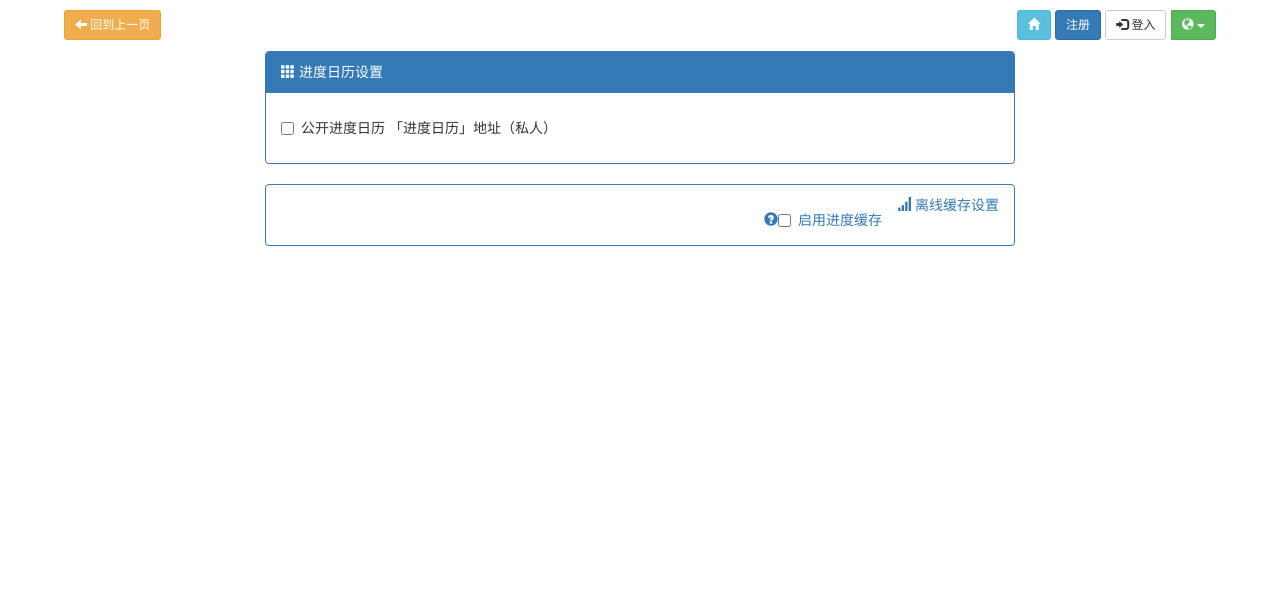
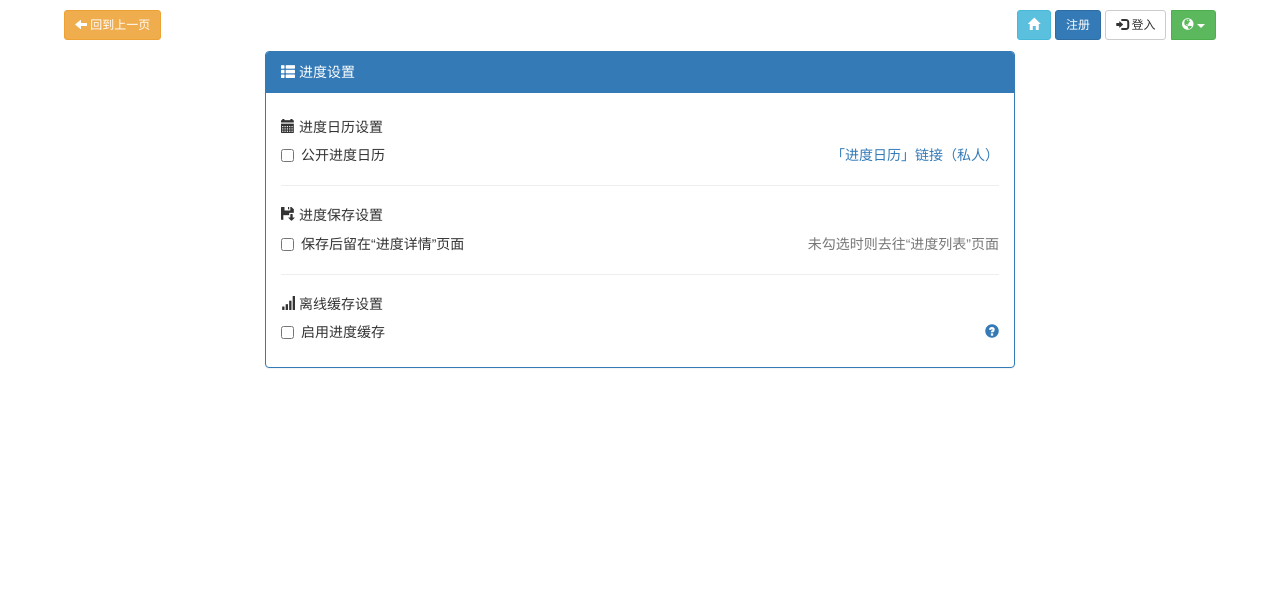
Before and after one commit to kyan001/Portal-Django, a Django app: template main/templates/user/setting.html in a window 1280 px wide. Shown: the top 607 px of the page. Run offline with Django 3.2, Linux system fonts and the light colour scheme; the template is opened without the code that fills it, so the values that code supplies are empty; parts of the project's set-up code (start-up, migrations or seed data) failed here and were passed over; some libraries are stand-ins or nearby versions.

Commit message:
settings now in the same form

```diff
--- a/main/templates/user/setting.html
+++ b/main/templates/user/setting.html
@@ -47,52 +47,64 @@
         <div class="col-xs-12 col-sm-10 col-sm-offset-1 col-md-8 col-md-offset-2">
             <div class="panel panel-primary">
                 <div class="panel-heading">
-                    <span class="glyphicon glyphicon-th"></span>
+                    <span class="glyphicon glyphicon-th-list"></span>
+                    {% trans "进度设置" %}
+                </div>
+                <form id="progress-settings-form" action="/progress/setsettings" method="post">
+                    {% csrf_token %}
+                    <div class="panel-body">
+                        <div id="public-ical-div">
+                            <h5>
+                                <span class="glyphicon glyphicon-calendar"></span>
                                 {% trans "进度日历设置" %}
-                </div>
-                <div class="panel-body">
-                    <form id="ical-form" action="/progress/setical" method="post">
-                        {% csrf_token %}
+                            </h5>
                             <div class="checkbox">
                                 <label>
-                                <input type="checkbox" name="enable" value="on" {% if cuser.ical_on %}checked{% endif %} onchange="$('#ical-form').submit()"/>
+                                    <input class="onchange-submit" type="checkbox" name="publicical" value="on" {% if cuser.public_ical_on %}checked{% endif %}>
                                     {% trans "公开进度日历" %}
                                 </label>
-                            {% if cuser.ical_on %}
+                                {% if cuser.public_ical_on %}
                                     <a class="pull-right" href="/progress/ical?userid={{ cuser.id }}">
-                                    {% trans "「进度日历」地址（公开）" %}
+                                        「{% trans "进度日历" %}」{% trans "链接" %}{% trans "（" %}{% trans "公开" %}{% trans "）" %}
                                     </a>
                                 {% else %}
-                                    {% trans "「进度日历」地址（私人）" %}
+                                    <a class="pull-right" href="/progress/ical?userid={{ cuser.id }}&private={{ cuser.privatekey }}">
+                                        「{% trans "进度日历" %}」{% trans "链接" %}{% trans "（" %}{% trans "私人" %}{% trans "）" %}
                                     </a>
                                 {% endif %}
-                                    <a class="pull-right" href="/progress/ical?userid={{ cuser.id }}&private={{ cuser.privatekey }}">
-                        </div>
-                    </form>
                             </div>
                         </div>
+                        <hr/>
+                        <div id="save-to-detail-div">
+                            <h5>
+                                <span class="glyphicon glyphicon-floppy-save"></span>
+                                {% trans "进度保存设置" %}
+                            </h5>
+                            <div class="checkbox">
+                                <label>
+                                    <input class="onchange-submit" type="checkbox" name="savetodetail" value="on" {% if cuser.save_to_detail %}checked{% endif %}>
+                                    {% trans "保存后留在" %}{% trans "“" %}{% trans "进度详情" %}{% trans "”" %}{% trans "页面" %}
+                                </label>
+                                <span class="text-muted pull-right">
+                                    {% trans "未勾选时则去往" %}{% trans "“" %}{% trans "进度列表" %}{% trans "”" %}{% trans "页面" %}
+                                </span>
                             </div>
                         </div>
-    <div class="row">
-        <div class="col-xs-12 col-sm-10 col-sm-offset-1 col-md-8 col-md-offset-2">
-            <div class="panel panel-primary">
-                <div class="panel-heading">
+                        <hr/>
+                        <div id="service-worker-div">
+                            <h5>
                                 <span class="glyphicon glyphicon-signal"></span>
                                 {% trans "离线缓存设置" %}
-                </div>
-                <div class="panel-body">
-                    <form id="sw-form" action="/progress/setserviceworker" method="post">
-                        {% csrf_token %}
+                            </h5>
                             <div class="checkbox">
                                 <label>
-                                <input type="checkbox" name="enable" value="on" {% if cuser.serviceworker_on %}checked{% endif %} onchange="$('#sw-form').submit()"/>
+                                    <input class="onchange-submit" type="checkbox" name="serviceworker" value="on" {% if cuser.serviceworker_on %}checked{% endif %}>
                                     {% trans "启用进度缓存" %}
                                 </label>
                                 <a class="pull-right" href="javascript:void(0);" onclick="$('#sw-guide').slideDown()" role="button">
                                     <span class="glyphicon glyphicon-question-sign"></span>
                                 </a>
                             </div>
-                    </form>
                             <div id="sw-guide" class="row" hidden>
                                 <div class="col-xs-12 col-md-6">
                                     <div class="well">
@@ -142,8 +154,20 @@
                                 </div><!--.col-->
                             </div><!--.row-->
                         </div>
-            </div>
-        </div>
-    </div>
+                    </div><!--.panel-body-->
+                </form>
+            </div><!--.panel-->
+        </div><!--.col-->
+    </div><!--.row-->
 </div>
 {% endblock %}
+
+{% block js %}
+<script>
+    $(function () {
+        $('input.onchange-submit').on('change', function () {
+            $(this).parents('form').submit()
+        })
+    })
+</script>
+{% endblock js %}
--- a/portal/urls.py
+++ b/portal/urls.py
@@ -59,8 +59,7 @@ urlpatterns = [
     url(r'^progress/deactivate/$', main.views.progress.deactivate),  # POST
     url(r'^progress/reactivate/$', main.views.progress.reactivate),  # POST
     url(r'^progress/ical$', main.views.progress.ical),  # GET
-    url(r'^progress/setical$', main.views.progress.setical),  # POST
-    url(r'^progress/setserviceworker$', main.views.progress.setserviceworker),  # POST
+    url(r'^progress/setsettings$', main.views.progress.setsettings),  # POST
     # OPUS
     url(r'^opus/detail$', main.views.opus.detail),  # GET
     url(r'^opus/searchopusinfo$', main.views.opus.searchOpusInfo),  # GET Ajax
```
Also changed, not shown: main/views/progress.py (+9 -15 lines). Lines whose indentation alone changed are shown as unchanged.
